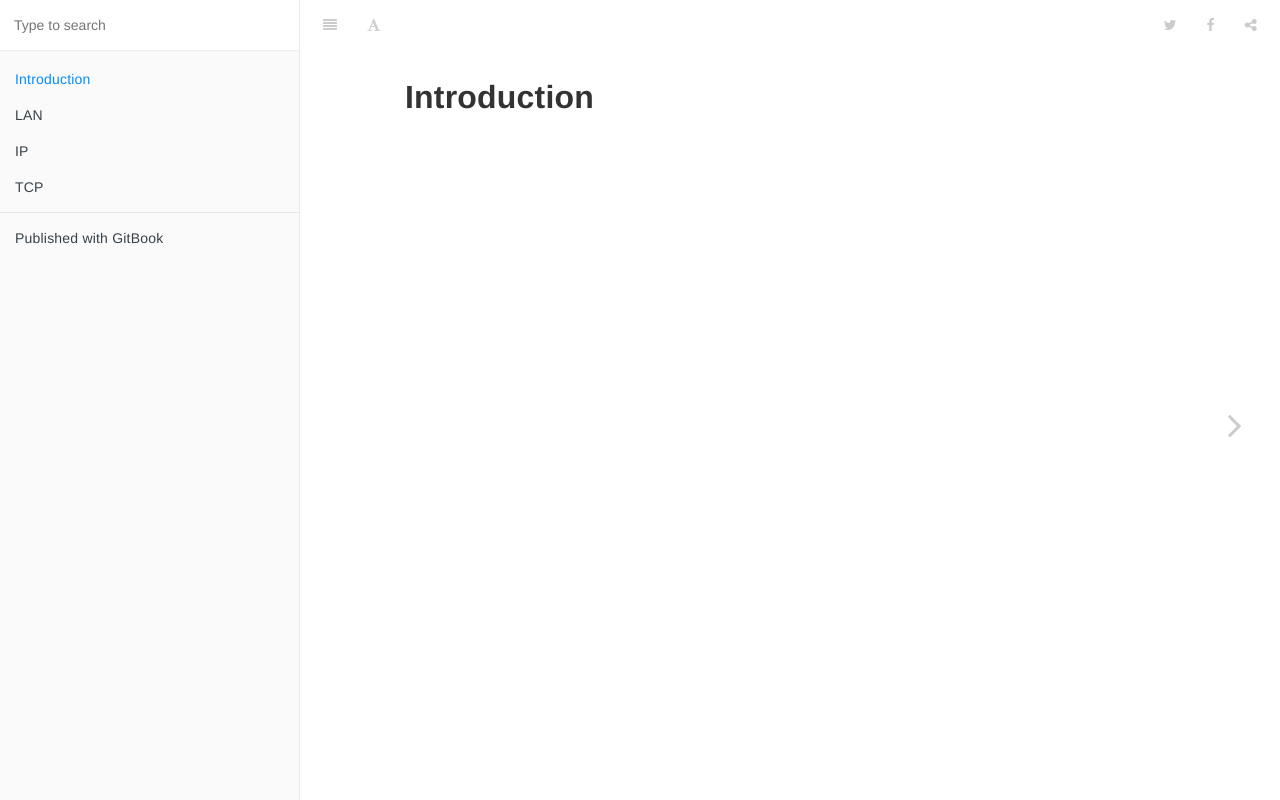
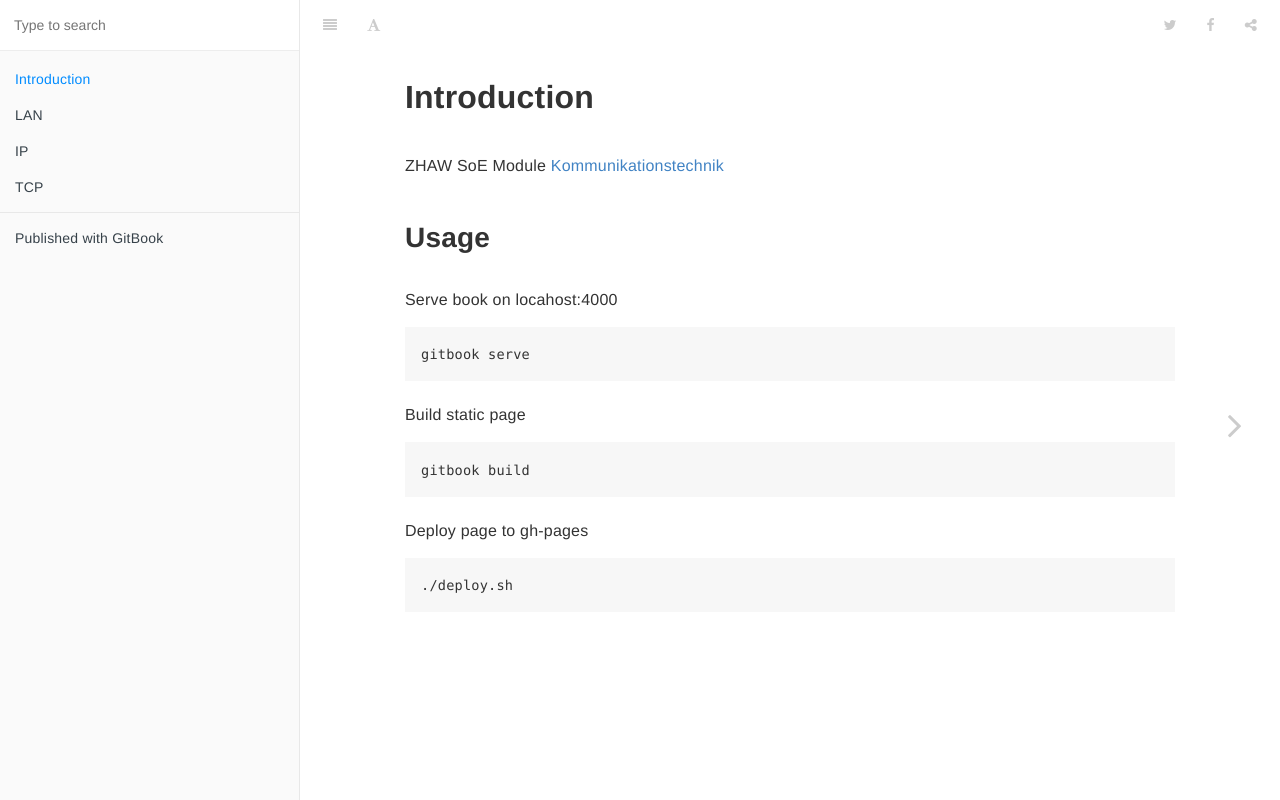
Before and after one commit to anliksim/zhaw-kt-docs, a plain HTML site: page index.html in a window 1280 px wide. Drawn offline with Linux system fonts and the light colour scheme.

Commit message:
Publish page
commit 222da867d61406cc7ba598a6a462cb8431c0ba0f
Author: Simon Anliker <anliksim@users.noreply.github.com>
Date:   Wed Jan 3 18:41:54 2018 +0100

    Introduction

            - Add link to module description
            - Usage information

```diff
--- a/index.html
+++ b/index.html
@@ -185,6 +185,15 @@
                                 <section class="normal markdown-section">
 
                                 <h1 id="introduction">Introduction</h1>
+<p>ZHAW SoE Module <a href="https://eventoweb.zhaw.ch/Evt_Pages/Brn_ModulDetailAZ.aspx?node=2901247e-aa27-4f84-a5d6-d6b33b234dbd&amp;IDAnlass=774167" target="_blank">Kommunikationstechnik</a></p>
+<h2 id="usage">Usage</h2>
+<p>Serve book on locahost:4000</p>
+<pre><code>gitbook serve
+</code></pre><p>Build static page</p>
+<pre><code>gitbook build
+</code></pre><p>Deploy page to gh-pages</p>
+<pre><code>./deploy.sh
+</code></pre><!-- Refs -->
 
 
                                 </section>
@@ -224,7 +233,7 @@
     <script>
         var gitbook = gitbook || [];
         gitbook.push(function() {
-            gitbook.page.hasChanged({"page":{"title":"Introduction","level":"1.1","depth":1,"next":{"title":"LAN","level":"1.2","depth":1,"path":"lan.md","ref":"lan.md","articles":[]},"dir":"ltr"},"config":{"gitbook":"*","theme":"default","variables":{},"plugins":[],"pluginsConfig":{"highlight":{},"search":{},"lunr":{"maxIndexSize":1000000,"ignoreSpecialCharacters":false},"sharing":{"facebook":true,"twitter":true,"google":false,"weibo":false,"instapaper":false,"vk":false,"all":["facebook","google","twitter","weibo","instapaper"]},"fontsettings":{"theme":"white","family":"sans","size":2},"theme-default":{"styles":{"website":"styles/website.css","pdf":"styles/pdf.css","epub":"styles/epub.css","mobi":"styles/mobi.css","ebook":"styles/ebook.css","print":"styles/print.css"},"showLevel":false}},"structure":{"langs":"LANGS.md","readme":"README.md","glossary":"GLOSSARY.md","summary":"SUMMARY.md"},"pdf":{"pageNumbers":false,"fontSize":11,"fontFamily":"Calibri","paperSize":"a4","chapterMark":"pagebreak","pageBreaksBefore":"/","margin":{"right":62,"left":62,"top":56,"bottom":56}},"styles":{"website":"styles/website.css","pdf":"styles/pdf.css","epub":"styles/epub.css","mobi":"styles/mobi.css","ebook":"styles/ebook.css","print":"styles/print.css"}},"file":{"path":"README.md","mtime":"2018-01-03T16:41:04.927Z","type":"markdown"},"gitbook":{"version":"3.2.3","time":"2018-01-03T17:20:53.936Z"},"basePath":".","book":{"language":""}});
+            gitbook.page.hasChanged({"page":{"title":"Introduction","level":"1.1","depth":1,"next":{"title":"LAN","level":"1.2","depth":1,"path":"lan.md","ref":"lan.md","articles":[]},"dir":"ltr"},"config":{"gitbook":"*","theme":"default","variables":{},"plugins":[],"pluginsConfig":{"highlight":{},"search":{},"lunr":{"maxIndexSize":1000000,"ignoreSpecialCharacters":false},"sharing":{"facebook":true,"twitter":true,"google":false,"weibo":false,"instapaper":false,"vk":false,"all":["facebook","google","twitter","weibo","instapaper"]},"fontsettings":{"theme":"white","family":"sans","size":2},"theme-default":{"styles":{"website":"styles/website.css","pdf":"styles/pdf.css","epub":"styles/epub.css","mobi":"styles/mobi.css","ebook":"styles/ebook.css","print":"styles/print.css"},"showLevel":false}},"structure":{"langs":"LANGS.md","readme":"README.md","glossary":"GLOSSARY.md","summary":"SUMMARY.md"},"pdf":{"pageNumbers":false,"fontSize":11,"fontFamily":"Calibri","paperSize":"a4","chapterMark":"pagebreak","pageBreaksBefore":"/","margin":{"right":62,"left":62,"top":56,"bottom":56}},"styles":{"website":"styles/website.css","pdf":"styles/pdf.css","epub":"styles/epub.css","mobi":"styles/mobi.css","ebook":"styles/ebook.css","print":"styles/print.css"}},"file":{"path":"README.md","mtime":"2018-01-03T17:40:35.764Z","type":"markdown"},"gitbook":{"version":"3.2.3","time":"2018-01-03T17:42:30.609Z"},"basePath":".","book":{"language":""}});
         });
     </script>
 </div>
```
Also changed, not shown: ip.html (+1 -1 lines), lan.html (+1 -1 lines), search_index.json (+1 -1 lines), tcp.html (+1 -1 lines).
